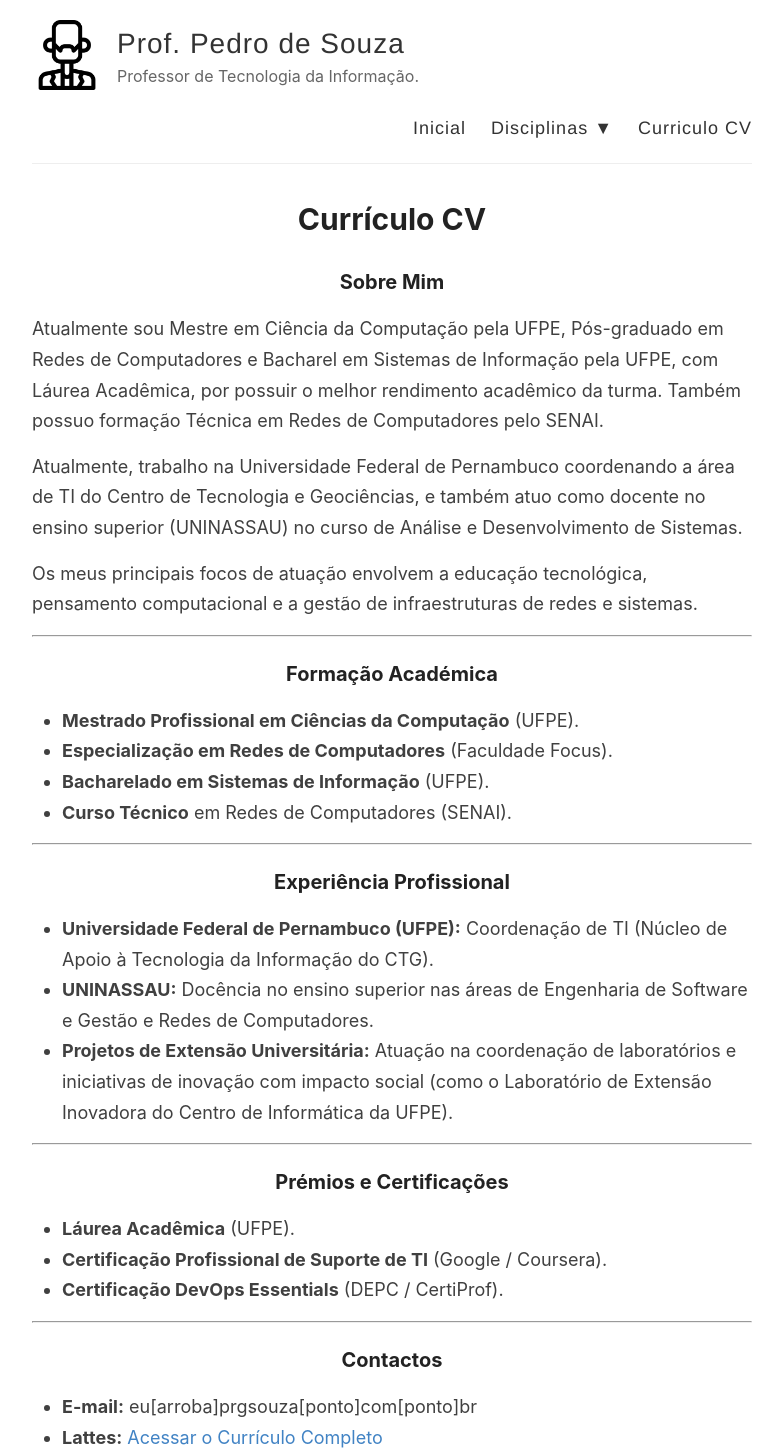
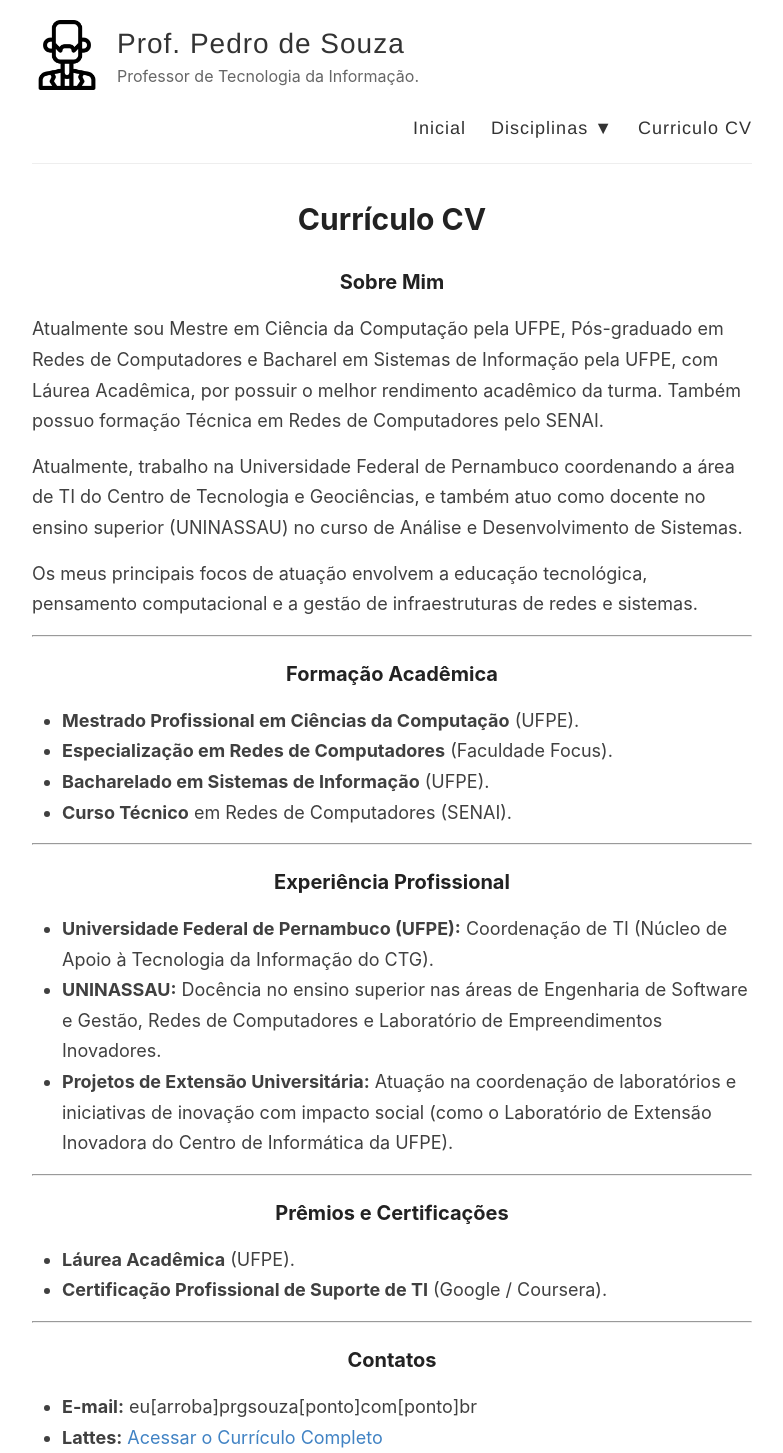
Before and after one commit to prgsouza/prgsouza.github.io, a Jekyll site: the page built from _pages/about.md, in a window 1280 px wide. Shown: the whole page, without its empty margins (248-1031 px from the left). Built offline with Jekyll 4.4.1, drawn with Linux system fonts in a browser that asks for light colours.

Commit message:
Update about.md

```diff
--- a/_pages/about.md
+++ b/_pages/about.md
@@ -14,7 +14,7 @@ Os meus principais focos de atuação envolvem a educação tecnológica, pensam
 
 ---
 
-### Formação Académica
+### Formação Acadêmica
 
 * **Mestrado Profissional em Ciências da Computação** (UFPE).
 * **Especialização em Redes de Computadores** (Faculdade Focus).
@@ -26,19 +26,18 @@ Os meus principais focos de atuação envolvem a educação tecnológica, pensam
 ### Experiência Profissional
 
 * **Universidade Federal de Pernambuco (UFPE):** Coordenação de TI (Núcleo de Apoio à Tecnologia da Informação do CTG).
-* **UNINASSAU:** Docência no ensino superior nas áreas de Engenharia de Software e Gestão e Redes de Computadores.
+* **UNINASSAU:** Docência no ensino superior nas áreas de Engenharia de Software e Gestão, Redes de Computadores e Laboratório de Empreendimentos Inovadores.
 * **Projetos de Extensão Universitária:** Atuação na coordenação de laboratórios e iniciativas de inovação com impacto social (como o Laboratório de Extensão Inovadora do Centro de Informática da UFPE).
 
 ---
 
-### Prémios e Certificações
+### Prêmios e Certificações
 
 * **Láurea Acadêmica** (UFPE).
 * **Certificação Profissional de Suporte de TI** (Google / Coursera).
-* **Certificação DevOps Essentials** (DEPC / CertiProf).
 
 ---
 
-### Contactos
+### Contatos
 * **E-mail:** eu[arroba]prgsouza[ponto]com[ponto]br
 * **Lattes:** [Acessar o Currículo Completo](https://lattes.cnpq.br/2265855538164590)
```
